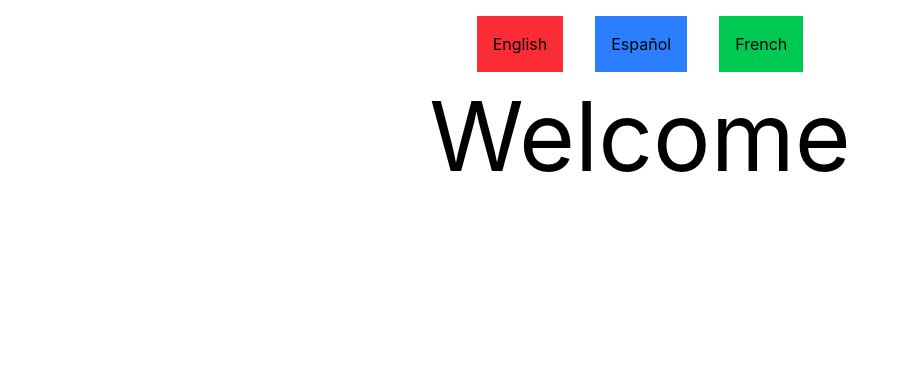
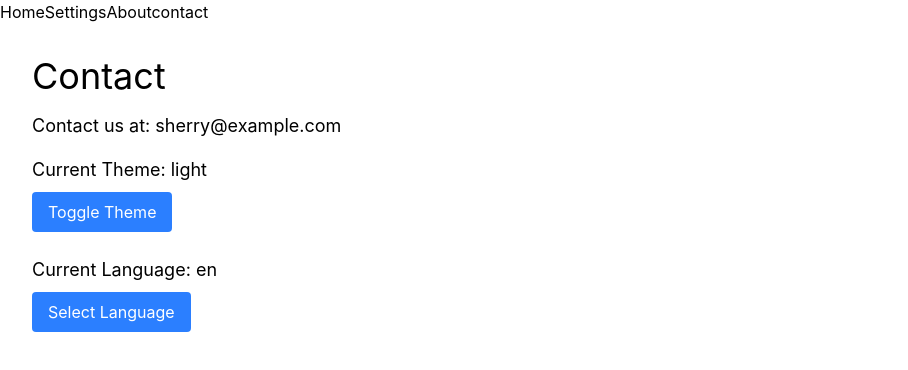
Before and after one commit to sherry-gurvinder/dev-journey-2026, a React (Vite) app in the folder 01-learning/week-06/drills/: page /contact in a window 1280 px wide. Shown: the top 370 px of the page, without its empty margins (0-908 px from the left). Built offline with nearby package versions, Linux system fonts and the light colour scheme.

Commit message:
Capstone Phase 3: React Router with 4 pages (Home/Settings/About/Contact) + global contexts

```diff
--- a/01-learning/week-06/drills/package.json
+++ b/01-learning/week-06/drills/package.json
@@ -13,7 +13,8 @@
   "dependencies": {
     "@tailwindcss/postcss": "^4.2.2",
     "react": "^19.2.4",
-    "react-dom": "^19.2.4"
+    "react-dom": "^19.2.4",
+    "react-router-dom": "^7.14.1"
   },
   "devDependencies": {
     "@eslint/js": "^9.39.4",
@@ -29,5 +30,4 @@
     "tailwindcss": "^4.2.2",
     "vite": "^8.0.4"
   }
-
 }
--- a/01-learning/week-06/drills/src/drills/capstone/App.jsx
+++ b/01-learning/week-06/drills/src/drills/capstone/App.jsx
@@ -1,41 +1,31 @@
-import useLanguage from "./hooks/useLanguage";
-import useTheme from "./hooks/useTheme";
-
+import Home from "./pages/Home";
+import Settings from "./pages/Settings"
+import About from "./pages/About"
+import Contact from "./pages/Contact"
+import {BrowserRouter , Routes , Route, NavLink} from "react-router-dom";
 
 const App = () =>
 {
-    const {currentTheme,toggleTheme} = useTheme();
-    const {currentLanguage,translations,changeLanguage} = useLanguage();
-    console.log(translations);
-    console.log(translations[currentLanguage]["toggleTheme"]);
-    return (
-    <div className={currentTheme === "light" ? "bg-white text-black" : "bg-black text-white"}>
-      <div className="p-8 min-h-screen">
-        <div className="grid grid-cols-4">
+    return(
+    <BrowserRouter>
+    <nav>
+        <NavLink to="/">Home</NavLink>
+        <NavLink to="/settings">Settings</NavLink>
+        <NavLink to="/about">About</NavLink>
+        <NavLink to="/contact">contact</NavLink>
+        {/* ... more links */}
+      </nav>
 
-            <div className="grid justify-center border-1 border-white items-center m-1 "> {translations[currentLanguage]["home"]}</div>
-            <div className="grid justify-center border-1 border-white items-center m-1"> {translations[currentLanguage]["settings"]}</div>
-            <div className="grid justify-center border-1 border-white items-center m-1"> {translations[currentLanguage]["about"]}</div>
-            <div className="grid justify-center border-1 border-white items-center m-1"> {translations[currentLanguage]["contact"]}</div>
-             <button
-            onClick={toggleTheme}
-            className="bg-blue-500 text-white px-4 py-2 rounded m-2"
-            >
-            Toggle Theme
-            </button>
-             <button
-            onClick={changeLanguage}
-            className="bg-blue-500 text-white px-4 py-2 rounded m-2"
-            >
-            Change Language
-            </button>
-        </div>
-        <div className="grid grid-cols-2 justify-center items-center m-4">
-            <div className="grid justify-center "> <h1 className="text-4xl mb-4">Theme {currentTheme} </h1></div>
-            <div className="grid justify-center"> <h1 className="text-4xl mb-4">Language {currentLanguage}</h1></div>
-      </div>
-      </div>
-    </div>
-  );
+      <Routes>
+        <Route path="/" element={<Home/>} />
+        <Route path="/settings" element={<Settings/>} />
+        <Route path="/about" element={<About/>} />
+        <Route path="/contact" element={<Contact/>} />
+        {/* ... more routes */}
+      </Routes>
+    </BrowserRouter>)
 }
+
+
+
 export default App;
--- a/01-learning/week-06/drills/src/drills/capstone/pages/About.jsx
+++ b/01-learning/week-06/drills/src/drills/capstone/pages/About.jsx
@@ -0,0 +1,41 @@
+import useLanguage from "../hooks/useLanguage";
+import useTheme from "../hooks/useTheme";
+
+const About = () => {
+  const { currentTheme, toggleTheme } = useTheme();
+  const { currentLanguage, translations, changeLanguage } = useLanguage();
+
+  return (
+    <div className={currentTheme === "light" ? "bg-white text-black" : "bg-black text-white"}>
+      <div className="p-8 min-h-screen">
+        <h1 className="text-4xl mb-4">{translations[currentLanguage]["about"]}</h1>
+
+        <p className="text-lg mb-4">
+          This is a theme and language switcher built with React Context API.
+        </p>
+
+        <div className="mb-6">
+          <p className="text-lg mb-2">Current Theme: {currentTheme}</p>
+          <button
+            onClick={toggleTheme}
+            className="bg-blue-500 text-white px-4 py-2 rounded"
+          >
+            {translations[currentLanguage]["toggleTheme"]}
+          </button>
+        </div>
+
+        <div>
+          <p className="text-lg mb-2">Current Language: {currentLanguage}</p>
+          <button
+            onClick={changeLanguage}
+            className="bg-blue-500 text-white px-4 py-2 rounded"
+          >
+            {translations[currentLanguage]["selectLanguage"]}
+          </button>
+        </div>
+      </div>
+    </div>
+  );
+};
+
+export default About;
--- a/01-learning/week-06/drills/src/drills/capstone/pages/Contact.jsx
+++ b/01-learning/week-06/drills/src/drills/capstone/pages/Contact.jsx
@@ -0,0 +1,41 @@
+import useLanguage from "../hooks/useLanguage";
+import useTheme from "../hooks/useTheme";
+
+const Contact = () => {
+  const { currentTheme, toggleTheme } = useTheme();
+  const { currentLanguage, translations, changeLanguage } = useLanguage();
+
+  return (
+    <div className={currentTheme === "light" ? "bg-white text-black" : "bg-black text-white"}>
+      <div className="p-8 min-h-screen">
+        <h1 className="text-4xl mb-4">{translations[currentLanguage]["contact"]}</h1>
+
+        <p className="text-lg mb-4">
+          Contact us at: sherry@example.com
+        </p>
+
+        <div className="mb-6">
+          <p className="text-lg mb-2">Current Theme: {currentTheme}</p>
+          <button
+            onClick={toggleTheme}
+            className="bg-blue-500 text-white px-4 py-2 rounded"
+          >
+            {translations[currentLanguage]["toggleTheme"]}
+          </button>
+        </div>
+
+        <div>
+          <p className="text-lg mb-2">Current Language: {currentLanguage}</p>
+          <button
+            onClick={changeLanguage}
+            className="bg-blue-500 text-white px-4 py-2 rounded"
+          >
+            {translations[currentLanguage]["selectLanguage"]}
+          </button>
+        </div>
+      </div>
+    </div>
+  );
+};
+
+export default Contact;
--- a/01-learning/week-06/drills/src/drills/capstone/pages/Home.jsx
+++ b/01-learning/week-06/drills/src/drills/capstone/pages/Home.jsx
@@ -0,0 +1,40 @@
+import useLanguage from "../hooks/useLanguage";
+import useTheme from "../hooks/useTheme";
+
+const Home = () =>
+{
+    const {currentTheme,toggleTheme} = useTheme();
+    const {currentLanguage,translations,changeLanguage} = useLanguage();
+    console.log(translations);
+    console.log(translations[currentLanguage]["toggleTheme"]);
+    return (
+    <div className={currentTheme === "light" ? "bg-white text-black" : "bg-black text-white"}>
+      <div className="p-8 min-h-screen">
+        <div className="grid grid-cols-4">
+
+            <div className="grid justify-center border-1 border-white items-center m-1 "> {translations[currentLanguage]["home"]}</div>
+            <div className="grid justify-center border-1 border-white items-center m-1"> {translations[currentLanguage]["settings"]}</div>
+            <div className="grid justify-center border-1 border-white items-center m-1"> {translations[currentLanguage]["about"]}</div>
+            <div className="grid justify-center border-1 border-white items-center m-1"> {translations[currentLanguage]["contact"]}</div>
+             <button
+            onClick={toggleTheme}
+            className="bg-blue-500 text-white px-4 py-2 rounded m-2"
+            >
+            Toggle Theme
+            </button>
+             <button
+            onClick={changeLanguage}
+            className="bg-blue-500 text-white px-4 py-2 rounded m-2"
+            >
+            Change Language
+            </button>
+        </div>
+        <div className="grid grid-cols-2 justify-center items-center m-4">
+            <div className="grid justify-center "> <h1 className="text-4xl mb-4">Theme {currentTheme} </h1></div>
+            <div className="grid justify-center"> <h1 className="text-4xl mb-4">Language {currentLanguage}</h1></div>
+      </div>
+      </div>
+    </div>
+  );
+}
+  export default Home;
--- a/01-learning/week-06/drills/src/drills/capstone/pages/Settings.jsx
+++ b/01-learning/week-06/drills/src/drills/capstone/pages/Settings.jsx
@@ -0,0 +1,37 @@
+import useLanguage from "../hooks/useLanguage";
+import useTheme from "../hooks/useTheme";
+
+const Settings = () => {
+  const { currentTheme, toggleTheme } = useTheme();
+  const { currentLanguage, translations, changeLanguage } = useLanguage();
+
+  return (
+    <div className={currentTheme === "light" ? "bg-white text-black" : "bg-black text-white"}>
+      <div className="p-8 min-h-screen">
+        <h1 className="text-4xl mb-4">{translations[currentLanguage]["settings"]}</h1>
+
+        <div className="mb-6">
+          <p className="text-lg mb-2">Current Theme: {currentTheme}</p>
+          <button
+            onClick={toggleTheme}
+            className="bg-blue-500 text-white px-4 py-2 rounded"
+          >
+            {translations[currentLanguage]["toggleTheme"]}
+          </button>
+        </div>
+
+        <div>
+          <p className="text-lg mb-2">Current Language: {currentLanguage}</p>
+          <button
+            onClick={changeLanguage}
+            className="bg-blue-500 text-white px-4 py-2 rounded"
+          >
+            {translations[currentLanguage]["selectLanguage"]}
+          </button>
+        </div>
+      </div>
+    </div>
+  );
+};
+
+export default Settings;
--- a/01-learning/week-06/drills/src/main.jsx
+++ b/01-learning/week-06/drills/src/main.jsx
@@ -1,11 +1,12 @@
-import React from 'react'
+/*import React from 'react'
 import ReactDOM from 'react-dom/client'
 //import App from './drills/drill-01-counter/App.jsx'
 //import App from './drills/drill-02-theme/App'
 //import App from './drills/drill-03-reducer/App'
 //import App from './drills/drill-04-custom-hooks/App'
 //import App from "./drills/drill-06-auth-context/App"
-import App from "./drills/drill-07-language/App"
+//import App from "./drills/drill-07-language/App"
+import App from "./drills/capstone/App"
 import './index.css'
 
 ReactDOM.createRoot(document.getElementById('root')).render(
@@ -13,3 +14,19 @@ ReactDOM.createRoot(document.getElementById('root')).render(
     <App />
   </React.StrictMode>,
 )
+
+*/
+import React from 'react'
+import ReactDOM from 'react-dom/client'
+import { ThemeProvider } from "./drills/capstone/contexts/ThemeContext"
+import { LanguageProvider } from "./drills/capstone/contexts/LanguageContext"
+import App from './drills/capstone/App'
+import './index.css'
+
+ReactDOM.createRoot(document.getElementById('root')).render(
+  <ThemeProvider>
+    <LanguageProvider>
+      <App />
+    </LanguageProvider>
+  </ThemeProvider>
+);
```
Also changed, not shown: 1 other file (tests, documents, lock files or other folders).
